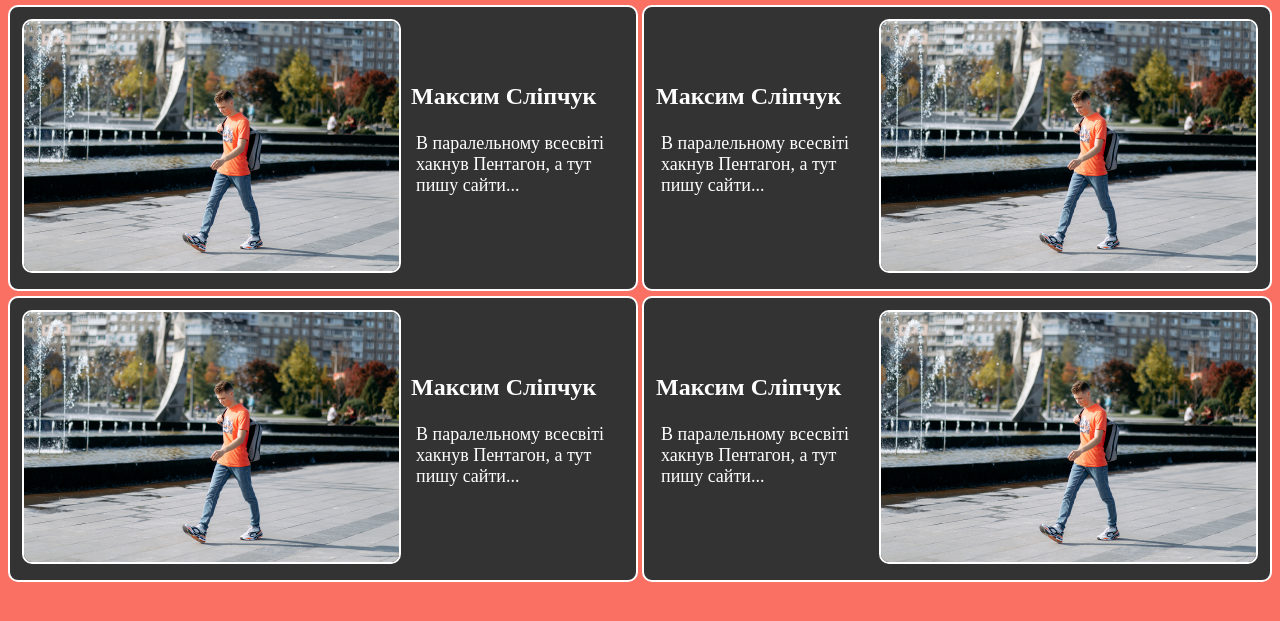
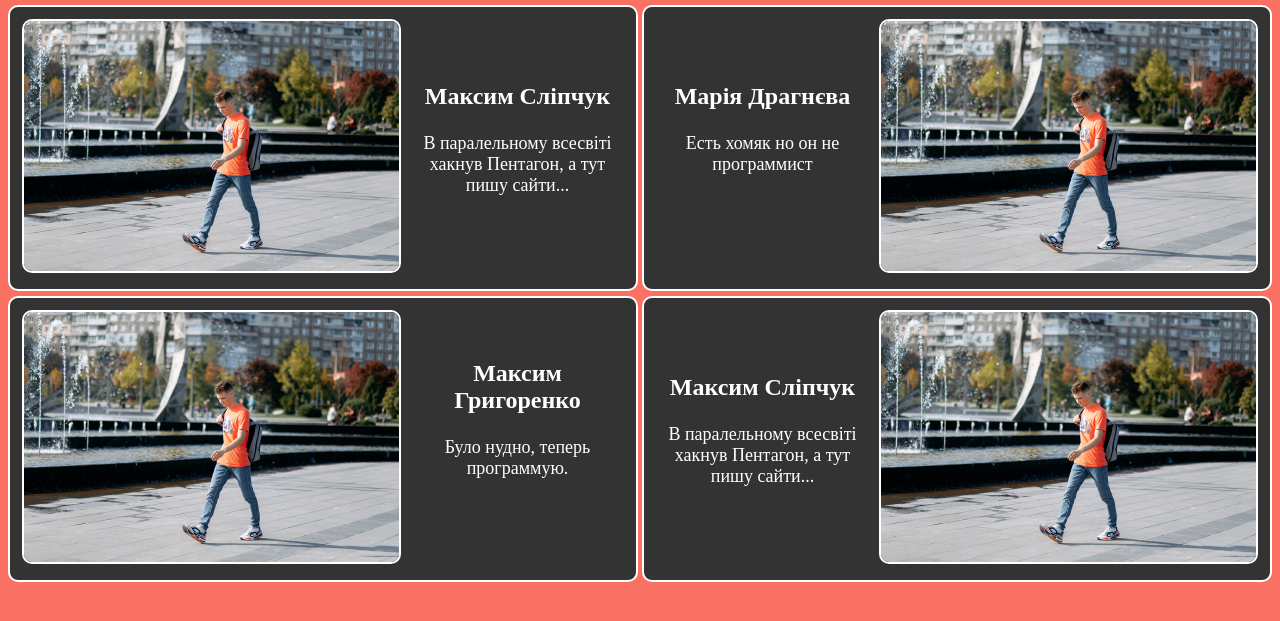
Before and after one commit to MaxSlipchuk/dreamteam, a Django app: template main/templates/main/main.html in a window 1280 px wide. Shown: the part 95-716 px from the top of the page. Run offline with Django 4.2, Linux system fonts and the light colour scheme; the template is opened without the code that fills it, so the values that code supplies are empty.

Commit message:
first_meet

```diff
--- a/DreamTeam/urls.py
+++ b/DreamTeam/urls.py
@@ -24,9 +24,11 @@ from main import views as main_views
 
 urlpatterns = [
     path('admin/', admin.site.urls),
+    # path('')
     path("achievement/", ach_views.achivement, name='achievement'),
     path("education/", ed_views.education, name='education'),
     path("galary/", gal_views.galary, name='galary'),
     path("hobby/", hob_views.hobby, name='hobby'),
-    path("main/", main_views.main, name='main')
+    path("", main_views.main, name='main')
 ]
+#
--- a/achievement/templates/achievement/achievement.html
+++ b/achievement/templates/achievement/achievement.html
@@ -1,7 +1,7 @@
 {% extends 'main/base.html' %}
 {% load static %}
 {% block links %}
-    <link rel="stylesheet" href="{% static 'galary/css/style.css' %}">
+    <link rel="stylesheet" href="{% static 'achievement/css/style.css' %}">
 {% endblock %}
 {% block content %}
     <h1>сторінка досягнень</h1>
--- a/education/templates/education/education.html
+++ b/education/templates/education/education.html
@@ -1,7 +1,7 @@
 {% extends 'main/base.html' %}
 {% load static %}
 {% block links %}
-    <link rel="stylesheet" href="{% static 'galary/css/style.css' %}">
+    <link rel="stylesheet" href="{% static 'education/css/style.css' %}">
 {% endblock %}
 {% block content %}
     <h1>сторінка освіти</h1>
--- a/galary/static/galary/css/style.css
+++ b/galary/static/galary/css/style.css
@@ -7,6 +7,7 @@
     border-radius: 10px;
     text-align: center;
 }
+/* vcedv */
 
 #img1, #img2, #img3{
     /* padding-right: 3px;
--- a/hobby/templates/hobby/hobby.html
+++ b/hobby/templates/hobby/hobby.html
@@ -1,7 +1,7 @@
 {% extends 'main/base.html' %}
 {% load static %}
 {% block links %}
-    <link rel="stylesheet" href="{% static 'galary/css/style.css' %}">
+    <link rel="stylesheet" href="{% static 'hobby/css/style.css' %}">
 {% endblock %}
 {% block content %}
     <h1>сторінка хоббі</h1>
--- a/main/static/main/css/style.css
+++ b/main/static/main/css/style.css
@@ -79,9 +79,15 @@ body{
 
 .name{
     margin: 0; /* Видалити всі відступи для заголовка */
+    text-align: center;
+
 }
 
 .text-inf{
     padding: 5px;
     font-size: 18px;
+    text-align: center;
 }
+
+
+/* <br /> */
--- a/main/templates/main/main.html
+++ b/main/templates/main/main.html
@@ -20,7 +20,7 @@
                     <!-- стовпець для тексту -->
                     <div class="column">
                         <div class="row">
-                            <h2 class="name">Максим Сліпчук</h2>
+                            <h2 id="maksims"class="name">Максим Сліпчук</h2>
                         </div>
                         <div class="row">
                             <p class="text-inf">В паралельному всесвіті хакнув Пентагон, а тут пишу сайти...</p>
@@ -35,10 +35,10 @@
                     <!-- стовпець для тексту -->
                     <div class="column">
                         <div class="row">
-                            <h2 class="name">Максим Сліпчук</h2>
+                            <h2 id="maria"class="name">Марія Драгнєва</h2>
                         </div>
                         <div class="row">
-                            <p class="text-inf">В паралельному всесвіті хакнув Пентагон, а тут пишу сайти...</p>
+                            <p class="text-inf">Есть хомяк но он не программист<br /><br /></p>
                         </div>
                     </div>
                     <div class="column">
@@ -63,10 +63,10 @@
                     <!-- стовпець для тексту -->
                     <div class="column">
                         <div class="row">
-                            <h2 class="name">Максим Сліпчук</h2>
+                            <h2 id="maksimg" class="name">Максим Григоренко</h2>
                         </div>
                         <div class="row">
-                            <p class="text-inf">В паралельному всесвіті хакнув Пентагон, а тут пишу сайти...</p>
+                            <p class="text-inf">Було нудно, теперь программую.<br /><br /></p>
                         </div>
                     </div>
                 </div>
@@ -78,10 +78,10 @@
                     <!-- стовпець для тексту -->
                     <div class="column">
                         <div class="row">
-                            <h2 class="name">Максим Сліпчук</h2>
+                            <h2 id="maksims2"class="name">Максим Сліпчук</h2>
                         </div>
                         <div class="row">
-                            <p class="text-inf">В паралельному всесвіті хакнув Пентагон, а тут пишу сайти...</p>
+                            <p class="text-inf">В паралельному всесвіті хакнув Пентагон, а тут пишу сайти...<br /></p>
                         </div>
                     </div>
                     <div class="column">
```
